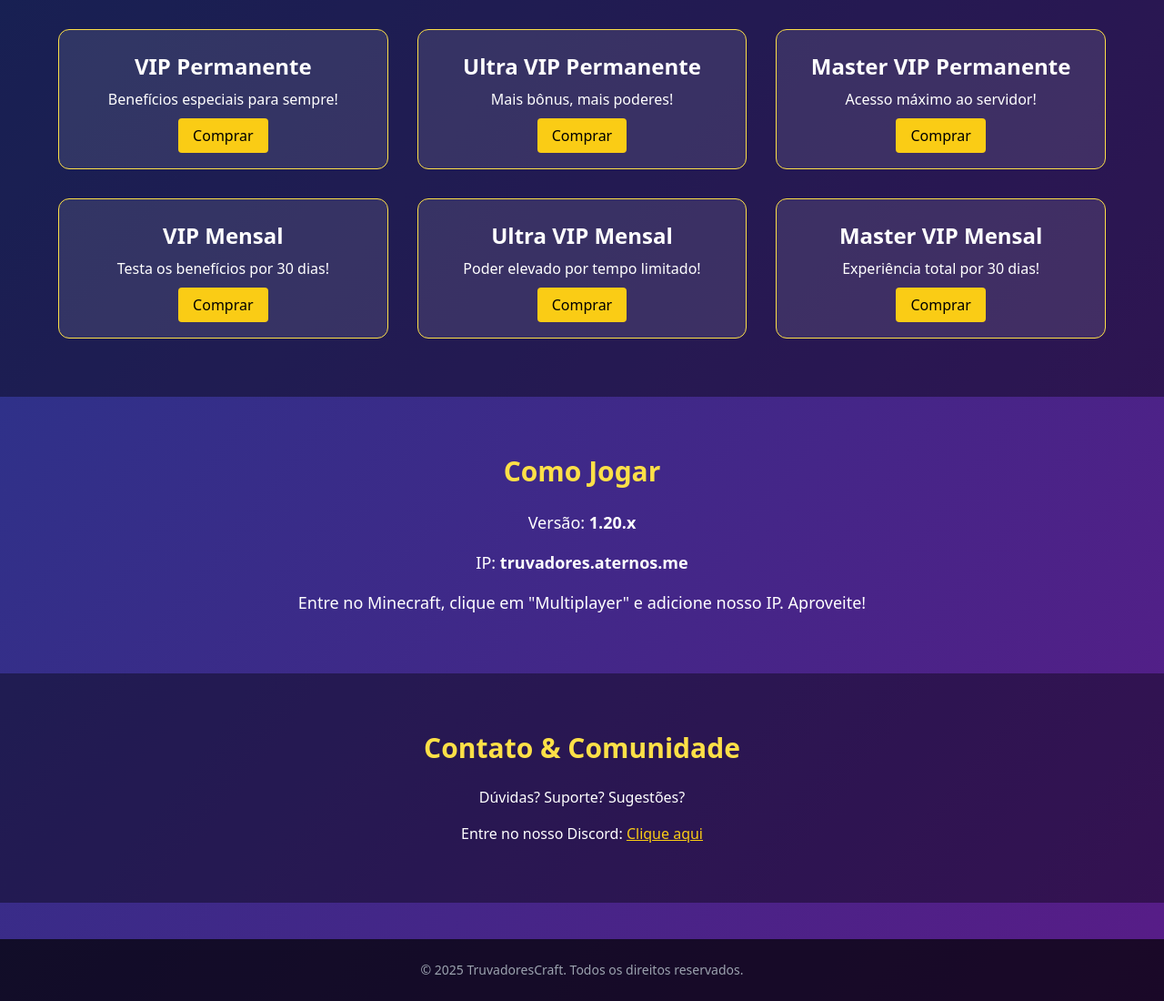
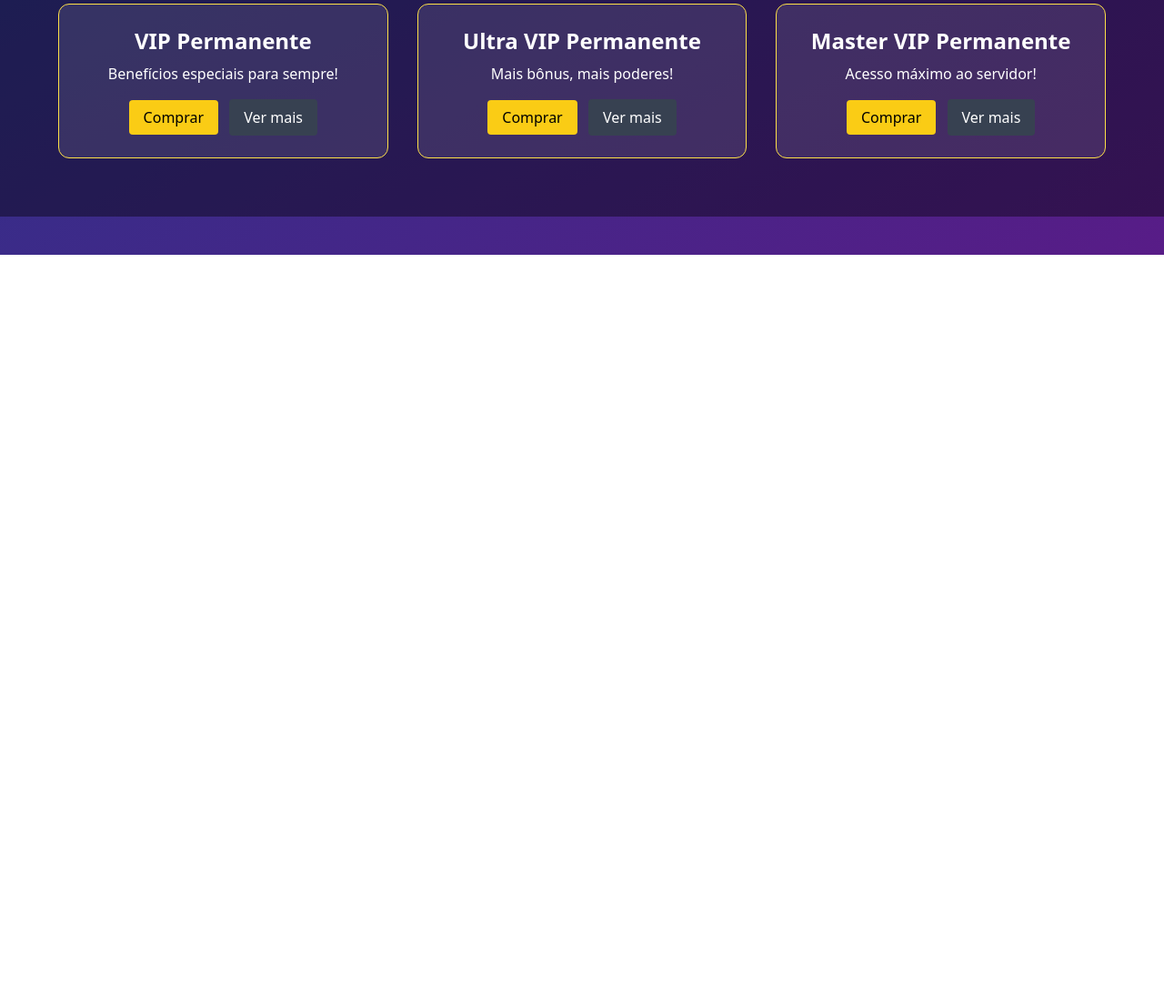
Before and after one commit to daniel73839393/truvadores-site, a plain HTML site: page index.html in a window 1280 px wide. Shown: the part 520-1620 px from the top of the page at 91% size. After the commit the page ends 800 px from the top, so only its background shows below. Drawn offline with nearby package versions, Linux system fonts and the light colour scheme.

Commit message:
Atualização do Site

```diff
--- a/index.html
+++ b/index.html
@@ -1,8 +1,8 @@
 <!DOCTYPE html>
 <html lang="pt-BR">
 <head>
-  <meta charset="UTF-8">
-  <meta name="viewport" content="width=device-width, initial-scale=1.0">
+  <meta charset="UTF-8" />
+  <meta name="viewport" content="width=device-width, initial-scale=1.0"/>
   <title>TruvadoresCraft - Servidor Minecraft</title>
   <script src="https://cdn.tailwindcss.com"></script>
 </head>
@@ -19,10 +19,10 @@
     </nav>
   </header>
 
-  <!-- Hero Section -->
+  <!-- Hero -->
   <section id="home" class="text-center py-20 px-4">
     <h2 class="text-4xl font-extrabold mb-4">Bem-vindo ao TruvadoresCraft!</h2>
-    <p class="text-lg mb-6 max-w-xl mx-auto">Um servidor Minecraft onde a aventura é levada a sério. Participe de eventos, conquiste recompensas e desbloqueie vantagens exclusivas com nossos passes VIP!</p>
+    <p class="text-lg mb-6 max-w-xl mx-auto">Participe de eventos, conquiste recompensas e desbloqueie vantagens exclusivas com nossos passes VIP!</p>
     <a href="#loja" class="bg-yellow-400 text-black px-6 py-2 rounded-xl font-semibold hover:bg-yellow-300">Ver Loja</a>
   </section>
 
@@ -31,74 +31,93 @@
     <h3 class="text-3xl font-bold text-center mb-10 text-yellow-300">Loja de Passes</h3>
     <div class="grid md:grid-cols-3 gap-8 max-w-6xl mx-auto">
 
+      <!-- Passe Template -->
       <!-- VIP Permanente -->
       <div class="bg-white bg-opacity-10 p-6 rounded-xl text-center border border-yellow-300">
         <h4 class="text-2xl font-bold mb-2">VIP Permanente</h4>
         <p class="mb-4">Benefícios especiais para sempre!</p>
-        <a href="https://picpay.me/seu_link_vip_permanente" target="_blank" class="bg-yellow-400 text-black px-4 py-2 rounded hover:bg-yellow-300">Comprar</a>
+        <div class="space-x-2">
+          <a href="https://picpay.me/seu_link_vip_permanente" target="_blank" class="bg-yellow-400 text-black px-4 py-2 rounded hover:bg-yellow-300">Comprar</a>
+          <button onclick="openModal('modal-vip-permanente')" class="bg-gray-700 px-4 py-2 rounded hover:bg-gray-600">Ver mais</button>
+        </div>
       </div>
 
       <!-- Ultra VIP Permanente -->
       <div class="bg-white bg-opacity-10 p-6 rounded-xl text-center border border-yellow-300">
         <h4 class="text-2xl font-bold mb-2">Ultra VIP Permanente</h4>
         <p class="mb-4">Mais bônus, mais poderes!</p>
-        <a href="https://picpay.me/seu_link_ultra_permanente" target="_blank" class="bg-yellow-400 text-black px-4 py-2 rounded hover:bg-yellow-300">Comprar</a>
+        <div class="space-x-2">
+          <a href="https://picpay.me/seu_link_ultra_permanente" target="_blank" class="bg-yellow-400 text-black px-4 py-2 rounded hover:bg-yellow-300">Comprar</a>
+          <button onclick="openModal('modal-ultra-permanente')" class="bg-gray-700 px-4 py-2 rounded hover:bg-gray-600">Ver mais</button>
+        </div>
       </div>
 
       <!-- Master VIP Permanente -->
       <div class="bg-white bg-opacity-10 p-6 rounded-xl text-center border border-yellow-300">
         <h4 class="text-2xl font-bold mb-2">Master VIP Permanente</h4>
         <p class="mb-4">Acesso máximo ao servidor!</p>
-        <a href="https://picpay.me/seu_link_master_permanente" target="_blank" class="bg-yellow-400 text-black px-4 py-2 rounded hover:bg-yellow-300">Comprar</a>
+        <div class="space-x-2">
+          <a href="https://picpay.me/seu_link_master_permanente" target="_blank" class="bg-yellow-400 text-black px-4 py-2 rounded hover:bg-yellow-300">Comprar</a>
+          <button onclick="openModal('modal-master-permanente')" class="bg-gray-700 px-4 py-2 rounded hover:bg-gray-600">Ver mais</button>
+        </div>
       </div>
-
-      <!-- VIP Mensal -->
-      <div class="bg-white bg-opacity-10 p-6 rounded-xl text-center border border-yellow-300">
-        <h4 class="text-2xl font-bold mb-2">VIP Mensal</h4>
-        <p class="mb-4">Testa os benefícios por 30 dias!</p>
-        <a href="https://picpay.me/seu_link_vip_mensal" target="_blank" class="bg-yellow-400 text-black px-4 py-2 rounded hover:bg-yellow-300">Comprar</a>
-      </div>
-
-      <!-- Ultra VIP Mensal -->
-      <div class="bg-white bg-opacity-10 p-6 rounded-xl text-center border border-yellow-300">
-        <h4 class="text-2xl font-bold mb-2">Ultra VIP Mensal</h4>
-        <p class="mb-4">Poder elevado por tempo limitado!</p>
-        <a href="https://picpay.me/seu_link_ultra_mensal" target="_blank" class="bg-yellow-400 text-black px-4 py-2 rounded hover:bg-yellow-300">Comprar</a>
-      </div>
-
-      <!-- Master VIP Mensal -->
-      <div class="bg-white bg-opacity-10 p-6 rounded-xl text-center border border-yellow-300">
-        <h4 class="text-2xl font-bold mb-2">Master VIP Mensal</h4>
-        <p class="mb-4">Experiência total por 30 dias!</p>
-        <a href="https://picpay.me/seu_link_master_mensal" target="_blank" class="bg-yellow-400 text-black px-4 py-2 rounded hover:bg-yellow-300">Comprar</a>
-      </div>
-
     </div>
   </section>
 
-  <!-- Como Jogar -->
-  <section id="como-jogar" class="py-16 px-6">
-    <h3 class="text-3xl font-bold text-center mb-6 text-yellow-300">Como Jogar</h3>
-    <div class="max-w-2xl mx-auto text-center text-lg">
-      <p class="mb-4">Versão: <strong>1.20.x</strong></p>
-      <p class="mb-4">IP: <strong>truvadores.aternos.me</strong></p>
-      <p>Entre no Minecraft, clique em "Multiplayer" e adicione nosso IP. Aproveite!</p>
+  <!-- Outros modais aqui -->
+  <div id="modal-vip-permanente" class="hidden fixed inset-0 bg-black bg-opacity-70 flex justify-center items-center z-50">
+    <div class="bg-white text-black p-6 rounded-lg max-w-md">
+      <h2 class="text-xl font-bold mb-4">Conteúdo do VIP Permanente</h2>
+      <ul class="list-disc pl-5 text-sm">
+        <li>Armadura completa de ouro</li>
+        <li>Ferramentas de ouro</li>
+        <li>1 escudo</li>
+        <li>Prefixo personalizado</li>
+        <li>Comandos especiais</li>
+      </ul>
+      <button onclick="closeModal('modal-vip-permanente')" class="mt-6 bg-red-600 text-white px-4 py-2 rounded hover:bg-red-700">Fechar</button>
     </div>
-  </section>
+  </div>
 
-  <!-- Contato -->
-  <section id="contato" class="bg-black bg-opacity-40 py-16 px-6">
-    <h3 class="text-3xl font-bold text-center mb-6 text-yellow-300">Contato & Comunidade</h3>
-    <div class="text-center">
-      <p class="mb-4">Dúvidas? Suporte? Sugestões?</p>
-      <p>Entre no nosso Discord: <a href="https://discord.gg/seu_link_discord" target="_blank" class="underline text-yellow-400 hover:text-yellow-300">Clique aqui</a></p>
+  <div id="modal-ultra-permanente" class="hidden fixed inset-0 bg-black bg-opacity-70 flex justify-center items-center z-50">
+    <div class="bg-white text-black p-6 rounded-lg max-w-md">
+      <h2 class="text-xl font-bold mb-4">Conteúdo do Ultra VIP Permanente</h2>
+      <ul class="list-disc pl-5 text-sm">
+        <li>Armadura completa de ferro</li>
+        <li>Ferramentas de ferro encantadas</li>
+        <li>1 escudo</li>
+        <li>Prefixo exclusivo</li>
+        <li>Acesso ao kit diário aprimorado</li>
+      </ul>
+      <button onclick="closeModal('modal-ultra-permanente')" class="mt-6 bg-red-600 text-white px-4 py-2 rounded hover:bg-red-700">Fechar</button>
     </div>
-  </section>
+  </div>
 
-  <!-- Rodapé -->
-  <footer class="text-center py-6 bg-black bg-opacity-70 mt-10 text-sm text-gray-400">
-    © 2025 TruvadoresCraft. Todos os direitos reservados.
-  </footer>
+  <div id="modal-master-permanente" class="hidden fixed inset-0 bg-black bg-opacity-70 flex justify-center items-center z-50">
+    <div class="bg-white text-black p-6 rounded-lg max-w-md">
+      <h2 class="text-xl font-bold mb-4">Conteúdo do Master VIP Permanente</h2>
+      <ul class="list-disc pl-5 text-sm">
+        <li>Armadura completa de diamante</li>
+        <li>Ferramentas de diamante encantadas</li>
+        <li>1 escudo</li>
+        <li>20 diamantes de presente</li>
+        <li>14 maçãs douradas</li>
+        <li>Prefixo Master</li>
+        <li>Acesso à área VIP exclusiva</li>
+      </ul>
+      <button onclick="closeModal('modal-master-permanente')" class="mt-6 bg-red-600 text-white px-4 py-2 rounded hover:bg-red-700">Fechar</button>
+    </div>
+  </div>
+
+  <!-- Scripts -->
+  <script>
+    function openModal(id) {
+      document.getElementById(id).classList.remove('hidden');
+    }
+    function closeModal(id) {
+      document.getElementById(id).classList.add('hidden');
+    }
+  </script>
 
 </body>
 </html>
```
